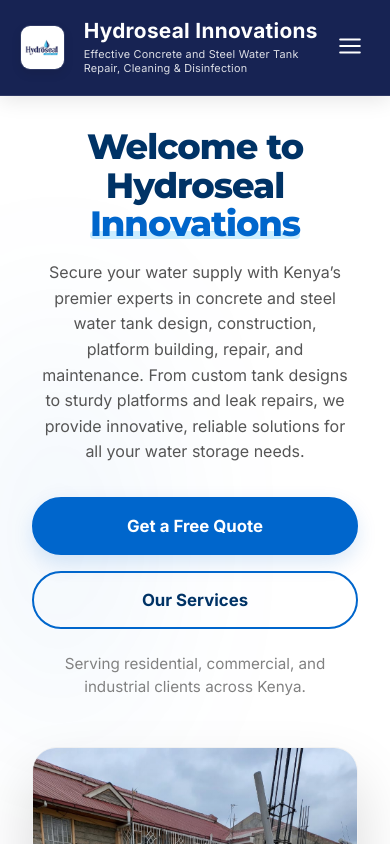
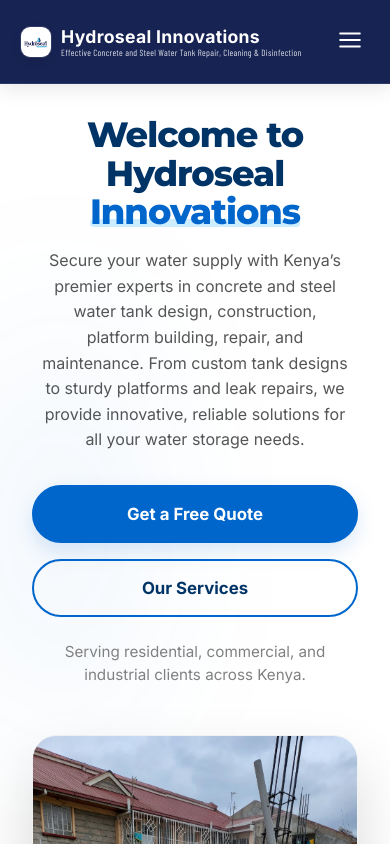
Before and after one commit to kan-215/Hydroseal, a React (Vite) app: page / in a window 390 px wide. Shown: the top 844 px of the page. Built offline with nearby package versions, Linux system fonts and the light colour scheme; no server answers; the database is empty.

Commit message:
Fix Dart Sass deprecation warnings

```diff
--- a/index.html
+++ b/index.html
@@ -7,6 +7,9 @@
     <meta name="viewport" content="width=device-width, initial-scale=1.0" />
     <title>Hydroseal Innovations | Water Tank Solutions in Kenya</title>
     <meta name="description" content="Concrete and steel water tank repair, construction, and cleaning services in Kenya." />
+    <link rel="preconnect" href="https://fonts.googleapis.com" />
+    <link rel="preconnect" href="https://fonts.gstatic.com" crossorigin />
+    <link href="https://fonts.googleapis.com/css2?family=Barlow+Condensed:wght@400;500&display=swap" rel="stylesheet" />
   </head>
   <body>
     <div id="root"></div>
--- a/styles/blog.module.scss
+++ b/styles/blog.module.scss
@@ -1,4 +1,4 @@
-@import './variables.scss';
+@use './variables.scss' as *;
 
 .blogPage {
   padding: 120px 20px 60px;
--- a/styles/contact.module.scss
+++ b/styles/contact.module.scss
@@ -1,3 +1,4 @@
+@use "sass:color";
 // Variables — Dark navy theme (restored)
 $primary: #0066cc;
 $primary-dark: #001a2e;
@@ -192,7 +193,7 @@
       &:hover {
         transform: translateY(-4px);
         box-shadow: 0 12px 25px rgba($accent, 0.3);
-        background: linear-gradient(135deg, darken($primary, 5%) 0%, $primary 100%);
+        background: linear-gradient(135deg, color.adjust($primary, $lightness: -5%) 0%, $primary 100%);
       }
 
       &:active {
--- a/styles/globals.scss
+++ b/styles/globals.scss
@@ -1,4 +1,4 @@
-@import './variables.scss';
+@use './variables.scss' as *;
 @import url('https://fonts.googleapis.com/css2?family=Inter:wght@400;500;600;700&family=Montserrat:wght@500;600;700;800&display=swap');
 @import url('https://unpkg.com/leaflet/dist/leaflet.css');
 
--- a/styles/header.module.scss
+++ b/styles/header.module.scss
@@ -52,6 +52,7 @@
   transition: transform 0.3s ease;
   display: flex;
   align-items: center;
+  min-width: 0;
 
   &:hover {
     transform: scale(1.02);
@@ -62,6 +63,10 @@
   display: flex;
   align-items: center;
   gap: 1.2rem;
+
+  @media (max-width: 600px) {
+    gap: 0.6rem;
+  }
 }
 
 .logoImage {
@@ -69,11 +74,18 @@
   object-fit: contain;
   box-shadow: 0 4px 10px rgba(0, 0, 0, 0.1);
   border: 1px solid rgba(255, 255, 255, 0.1);
+
+  @media (max-width: 600px) {
+    width: 32px !important;
+    height: 32px !important;
+  }
 }
 
 .logoText {
   display: flex;
   flex-direction: column;
+  overflow: visible;
+  min-width: 0;
 }
 
 .logoMain {
@@ -84,18 +96,34 @@
   text-decoration: none;
   letter-spacing: 0.3px;
   white-space: nowrap;
+
+  @media (max-width: 600px) {
+    font-size: 1.1rem;
+  }
 }
 
 .logoSub {
-  font-family: 'Inter', sans-serif;
-  font-size: 0.68rem;
+  font-family: 'Barlow Condensed', sans-serif;
+  font-size: 0.85rem;
   font-weight: 400;
   font-style: normal;
   color: rgba($white, 0.85);
-  letter-spacing: 0.2px;
-  margin-top: 0.15rem;
-  line-height: 1.35;
-  max-width: 300px;
+  letter-spacing: 0.3px;
+  margin-top: 0.1rem;
+  line-height: 1.25;
+  white-space: nowrap;
+
+  @media (max-width: 900px) {
+    font-size: 0.78rem;
+  }
+
+  // vw-based size results in a single-line slogan that auto-scales
+  // vw-based size results in a single-line slogan that auto-scales
+  @media (max-width: 600px) {
+    font-size: min(2.5vw, 9px);
+    margin-top: 0;
+    white-space: nowrap;
+  }
 }
 
 .menuToggle {
--- a/styles/whyChooseUs.module.scss
+++ b/styles/whyChooseUs.module.scss
@@ -1,3 +1,4 @@
+@use "sass:color";
 // Variables
 $primary-color: #0066cc;
 $secondary-color: #e6f2ff;
@@ -72,7 +73,7 @@
   transition: background-color 0.3s ease;
 
   &:hover {
-    background-color: darken($primary-color, 10%);
+    background-color: color.adjust($primary-color, $lightness: -10%);
   }
 }
 
```
